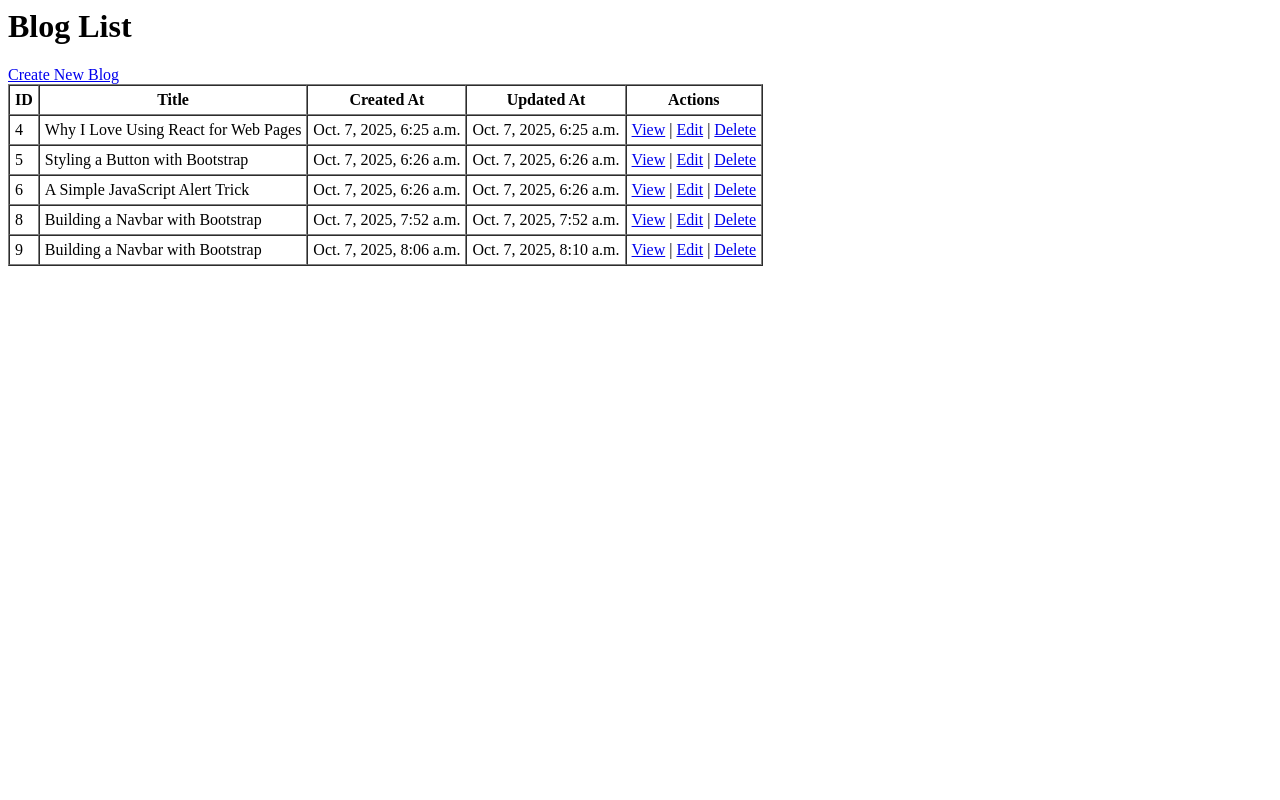
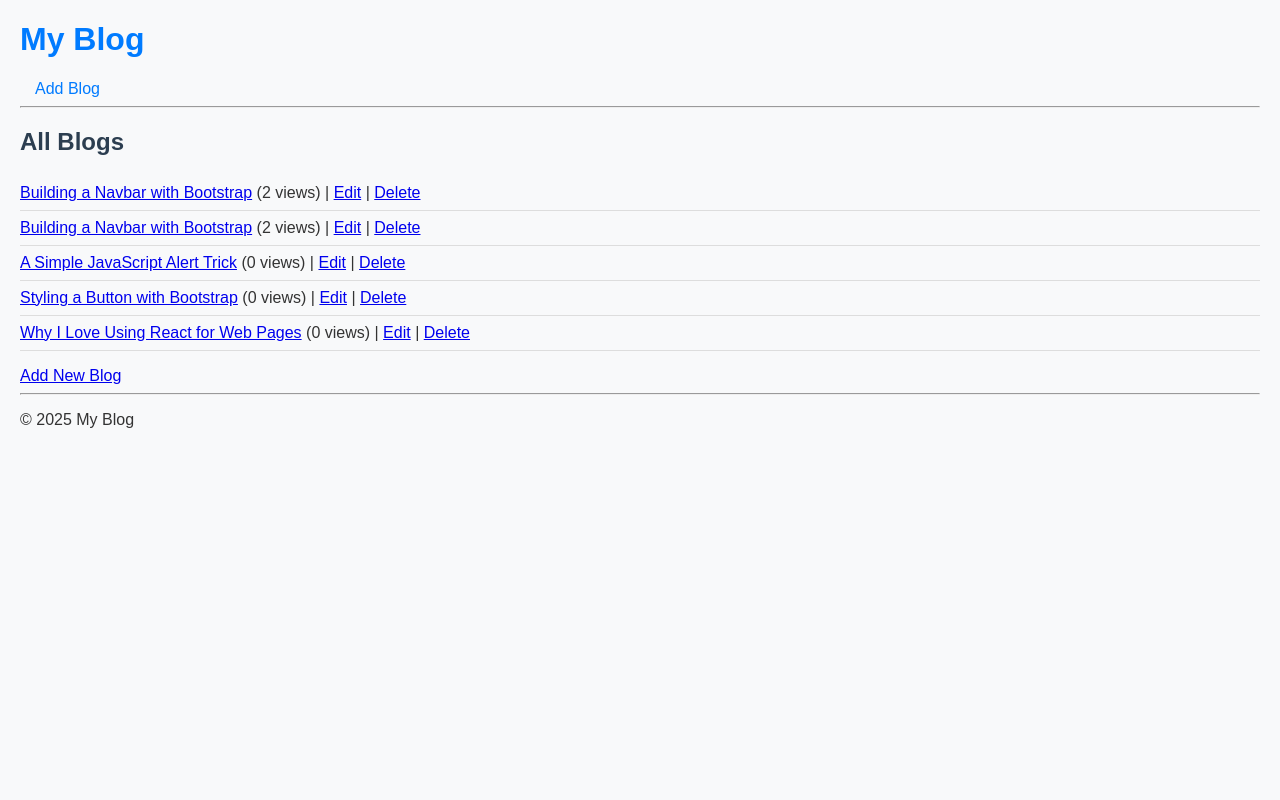
Before and after one commit to sonalyug/django-project, a Django app: page /blog/ in a window 1280 px wide. Run offline with Django 5.2, Linux system fonts and the light colour scheme; data comes from the database, SQL or seed files in the repository; both versions use the stored data as it was after the commit.

Commit message:
Initial commit of the project

```diff
--- a/blog/models.py
+++ b/blog/models.py
@@ -3,8 +3,9 @@ from django.db import models
 class Blog(models.Model):
     title = models.CharField(max_length=200)
     description = models.TextField()
-    created_at = models.DateTimeField(auto_now_add=True) # date created
-    updated_at = models.DateTimeField(auto_now=True)     # date updated
+    created_at = models.DateTimeField(auto_now_add=True)
+    updated_at = models.DateTimeField(auto_now=True)
+    views = models.PositiveIntegerField(default=0)
 
     def __str__(self):
         return self.title
--- a/blog/templates/blog/blog_list.html
+++ b/blog/templates/blog/blog_list.html
@@ -1,26 +1,21 @@
-<h1>Blog List</h1>
-<a href="{% url 'blog_create' %}">Create New Blog</a>
-<table border="1" cellpadding="5" cellspacing="0">
-  <tr>
-    <th>ID</th>
-    <th>Title</th>
-    <th>Created At</th>
-    <th>Updated At</th>
-    <th>Actions</th>
-  </tr>
-  {% for blog in blogs %}
-  <tr>
-    <td>{{ blog.id }}</td>
-    <td>{{ blog.title }}</td>
-    <td>{{ blog.created_at }}</td>
-    <td>{{ blog.updated_at }}</td>
-    <td>
-      <a href="{% url 'blog_view' blog.id %}">View</a> |
-      <a href="{% url 'blog_edit' blog.id %}">Edit</a> |
-      <a href="{% url 'blog_delete' blog.id %}">Delete</a>
-    </td>
-  </tr>
-  {% empty %}
-  <tr><td colspan="5">No blogs available.</td></tr>
-  {% endfor %}
-</table>
+{% extends 'base.html' %}
+{% load static %}
+
+{% block title %}All Blogs - My Blog{% endblock %}
+
+{% block content %}
+<h2>All Blogs</h2>
+<ul>
+    {% for blog in blogs %}
+    <li>
+        <a href="{% url 'blog_detail' pk=blog.pk %}">{{ blog.title }}</a>
+        ({{ blog.views }} views) |
+        <a href="{% url 'blog_edit' pk=blog.pk %}">Edit</a> |
+        <a href="{% url 'blog_delete' pk=blog.pk %}">Delete</a>
+    </li>
+    {% empty %}
+    <li>No blogs yet. <a href="{% url 'blog_create' %}">Add one</a>.</li>
+    {% endfor %}
+</ul>
+<a href="{% url 'blog_create' %}" class="btn">Add New Blog</a>
+{% endblock %}
--- a/blog/urls.py
+++ b/blog/urls.py
@@ -2,9 +2,9 @@ from django.urls import path
 from . import views
 
 urlpatterns = [
-    path('', views.blog_list, name='blog_list'),           # /blog/
-    path('create/', views.blog_create, name='blog_create'),
-    path('view/<int:pk>/', views.blog_view, name='blog_view'),
-    path('edit/<int:pk>/', views.blog_edit, name='blog_edit'),
-    path('delete/<int:pk>/', views.blog_delete, name='blog_delete'),
+    path('', views.blog_list, name='blog_list'),
+    path('blog/add/', views.blog_create, name='blog_create'),
+    path('blog/<int:pk>/', views.blog_detail, name='blog_detail'),
+    path('blog/<int:pk>/edit/', views.blog_edit, name='blog_edit'),
+    path('blog/<int:pk>/delete/', views.blog_delete, name='blog_delete'),
 ]
--- a/blog/views.py
+++ b/blog/views.py
@@ -1,45 +1,41 @@
 from django.shortcuts import render, redirect, get_object_or_404
 from .models import Blog
+from .forms import BlogForm
 
-# Display all blog entries
 def blog_list(request):
-    blogs = Blog.objects.all()  # Fetch all Blog records from the database
-    return render(request, 'blog/blog_list.html', {'blogs': blogs})  # Pass blogs to the template
+    blogs = Blog.objects.all().order_by('-created_at')
+    return render(request, 'blog/blog_list.html', {'blogs': blogs})
 
-# Create a new blog entry
+def blog_detail(request, pk):
+    blog = get_object_or_404(Blog, pk=pk)
+    blog.views += 1
+    blog.save()
+    return render(request, 'blog/blog_detail.html', {'blog': blog})
+
 def blog_create(request):
     if request.method == "POST":
-        title = request.POST.get('title', '').strip()           # Get title from form data
-        description = request.POST.get('description', '').strip()  # Get description from form
-        if title and description:
-            Blog.objects.create(title=title, description=description)  # Save new Blog to DB
-            return redirect('blog_list')  # Redirect to blog list page after creation
-        # Optional: Add error handling when form data is missing
-    return render(request, 'blog/blog_create.html')  # Show the create form on GET request
+        form = BlogForm(request.POST)
+        if form.is_valid():
+            form.save()
+            return redirect('blog_list')
+    else:
+        form = BlogForm()
+    return render(request, 'blog/blog_form.html', {'form': form, 'operation': 'Add'})
 
-# View details of a single blog entry by primary key
-def blog_view(request, pk):
-    blog = get_object_or_404(Blog, pk=pk)  # Get Blog or 404 if not found
-    return render(request, 'blog/blog_view.html', {'blog': blog})  # Display blog details
+def blog_edit(request, pk):
+    blog = get_object_or_404(Blog, pk=pk)
+    if request.method == "POST":
+        form = BlogForm(request.POST, instance=blog)
+        if form.is_valid():
+            form.save()
+            return redirect('blog_list')
+    else:
+        form = BlogForm(instance=blog)
+    return render(request, 'blog/blog_form.html', {'form': form, 'operation': 'Edit'})
 
-# Edit an existing blog entry by primary key
-def blog_edit(request, pk):
-    blog = get_object_or_404(Blog, pk=pk)  # Get Blog or 404
+def blog_delete(request, pk):
+    blog = get_object_or_404(Blog, pk=pk)
     if request.method == "POST":
-        title = request.POST.get('title', '').strip()
-        description = request.POST.get('description', '').strip()
-        if title and description:
-            blog.title = title         # Update title
-            blog.description = description  # Update description
-            blog.save()                # Save changes to database
-            return redirect('blog_list')  # Redirect after saving
-        # Optional: Add error handling for missing data
-    return render(request, 'blog/blog_edit.html', {'blog': blog})  # Show edit form on GET request
-
-# Confirm and delete a blog entry by primary key
-def blog_delete(request, pk):
-    blog = get_object_or_404(Blog, pk=pk)  # Get Blog or 404
-    if request.method == "POST":
-        blog.delete()           # Delete blog record
-        return redirect('blog_list')  # Redirect to blog list after delete
-    return render(request, 'blog/blog_delete.html', {'blog': blog})  # Show confirmation form on GET
+        blog.delete()
+        return redirect('blog_list')
+    return render(request, 'blog/blog_delete.html', {'blog': blog})
--- a/myblog1/settings.py
+++ b/myblog1/settings.py
@@ -116,7 +116,7 @@ USE_TZ = True
 # https://docs.djangoproject.com/en/5.2/howto/static-files/
 
 STATIC_URL = '/static/'
-STATICFILES_DIRS = [BASE_DIR / "static"]
+STATICFILES_DIRS = [BASE_DIR / 'static',]
 
 # Default primary key field type
 # https://docs.djangoproject.com/en/5.2/ref/settings/#default-auto-field
--- /dev/null
+++ b/myblog1/static/css/style.css
@@ -0,0 +1,42 @@
+body {
+    font-family: Arial, sans-serif;
+    margin: 20px;
+    background-color: #f8f9fa;
+    color: #333;
+}
+
+header a {
+    text-decoration: none;
+    color: #007bff;
+}
+
+nav a {
+    margin-left: 15px;
+    color: #007bff;
+}
+
+h1, h2 {
+    color: #2c3e50;
+}
+
+ul {
+    list-style: none;
+    padding: 0;
+}
+
+ul li {
+    padding: 8px 0;
+    border-bottom: 1px solid #ddd;
+}
+
+button {
+    background-color: #007bff;
+    color: white;
+    border: none;
+    padding: 10px 15px;
+    cursor: pointer;
+}
+
+button:hover {
+    background-color: #0056b3;
+}
--- /dev/null
+++ b/templates/base.html
@@ -0,0 +1,26 @@
+{% load static %}
+<!DOCTYPE html>
+<html lang="en">
+<head>
+    <meta charset="UTF-8">
+    <title>{% block title %}My Blog{% endblock %}</title>
+    <link rel="stylesheet" href="{% static 'css/style.css' %}">
+</head>
+<body>
+    <header>
+        <h1><a href="{% url 'blog_list' %}">My Blog</a></h1>
+        <nav>
+            <a href="{% url 'blog_create' %}">Add Blog</a>
+        </nav>
+    </header>
+    <hr>
+    <main>
+        {% block content %}
+        {% endblock %}
+    </main>
+    <hr>
+    <footer>
+        <p>© 2025 My Blog</p>
+    </footer>
+</body>
+</html>
```
Also changed, not shown: blog/forms.py (added, +7 -0 lines), blog/templates/blog/blog_create.html (deleted, +0 -13 lines), blog/templates/blog/blog_delete.html (+12 -6 lines), blog/templates/blog/blog_detail.html (added, +16 -0 lines), blog/templates/blog/blog_edit.html (deleted, +0 -13 lines), blog/templates/blog/blog_form.html (added, +14 -0 lines), blog/templates/blog/blog_view.html (deleted, +0 -7 lines), Readme/Readme.md (added), blog/migrations/0002_blog_views.py (added), db.sqlite3.
